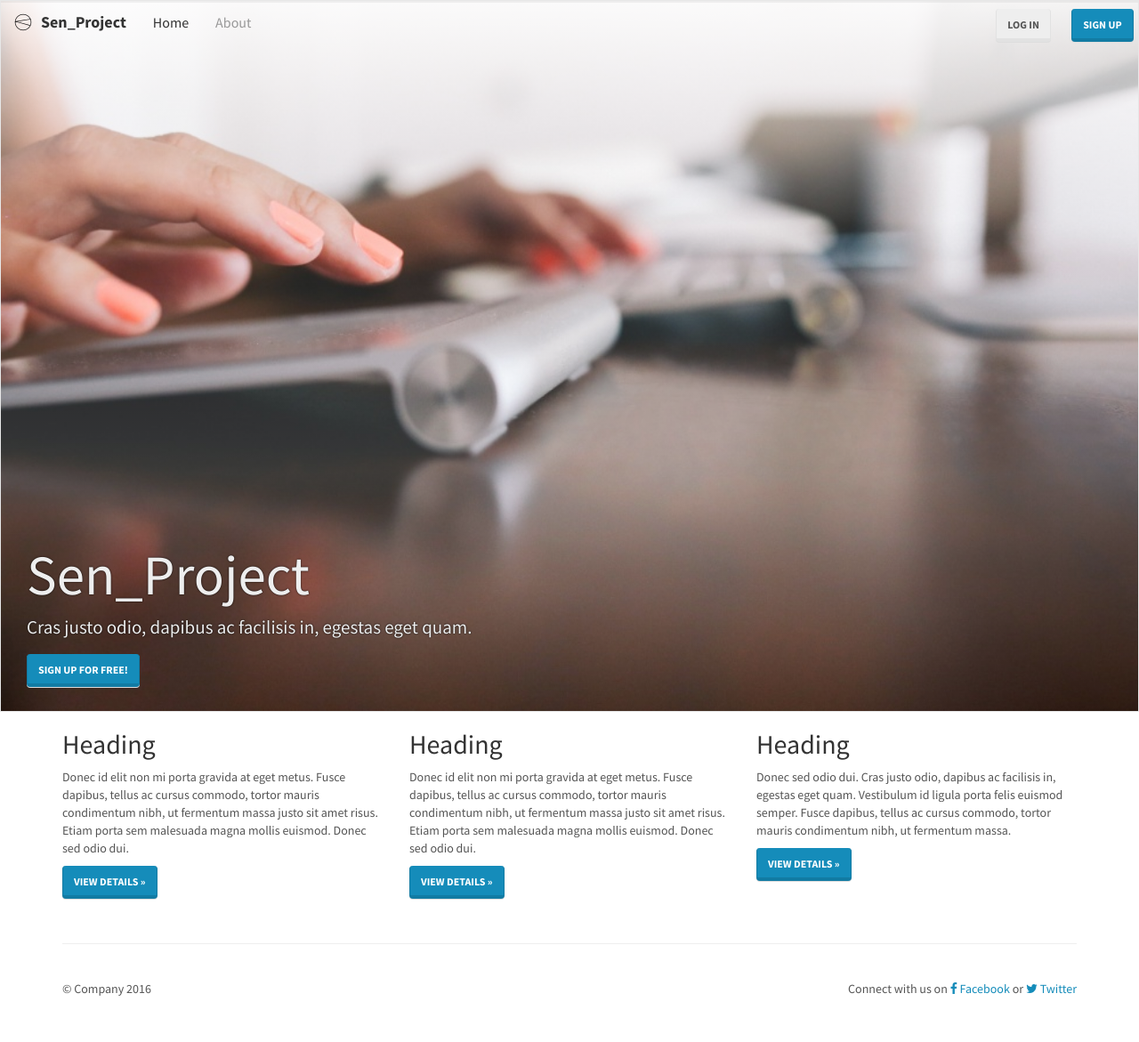
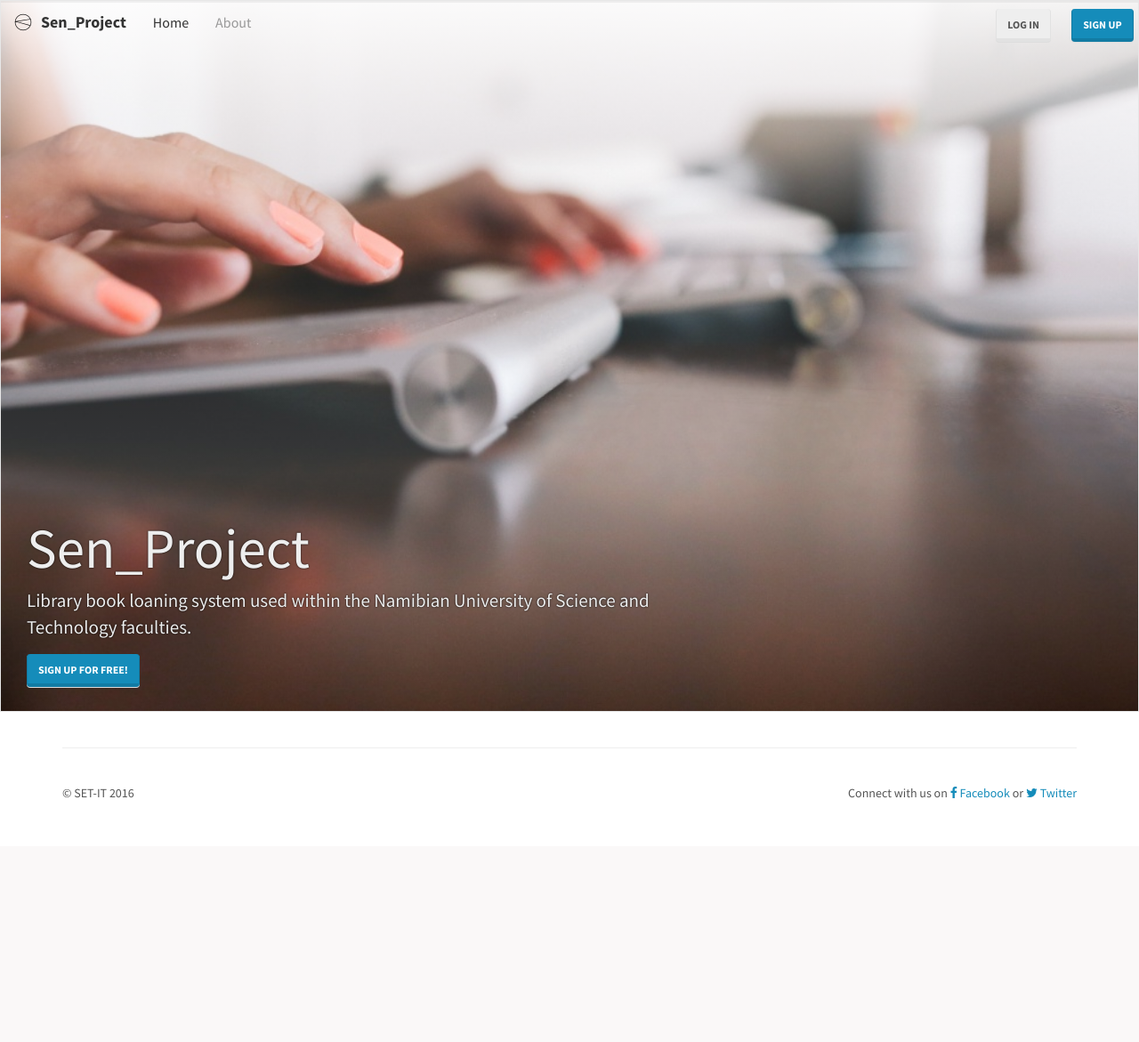
Before and after one commit to melkisedek/sen-project, a Django app: template src/templates/home.html in a window 1280 px wide. Shown: the whole page at 89% size. After the commit the page ends 897 px from the top, so only its background shows below. Run offline with Django 3.2, Linux system fonts and the light colour scheme; the template is opened without the code that fills it, so the values that code supplies are empty; some libraries are stand-ins or nearby versions.

Commit message:
Changed footer and removed unnecessary headings
Changed footer to contain our company name. Remove heading on
home page that were created by the template.

```diff
--- a/src/templates/base.html
+++ b/src/templates/base.html
@@ -114,7 +114,7 @@
             <div class="footer">
         <div class="row">
           <div class="col-lg-6">
-              <p>&copy; Company {% now 'Y' %}</p>
+              <p>&copy; SET-IT {% now 'Y' %}</p>
           </div>
           <div class="col-lg-6 text-right">
             Connect with us on
--- a/src/templates/home.html
+++ b/src/templates/home.html
@@ -24,7 +24,7 @@
       <div class="row">
         <div class="col-md-8 col-sm-8">
           <h1>{% include "_brandname.html" %}</h1>
-          <p>Cras justo odio, dapibus ac facilisis in, egestas eget quam.</p>
+          <p>Library book loaning system used within the Namibian University of Science and Technology faculties.</p>
 	  <a class="btn btn-primary" href="{% url 'accounts:signup' %}" role="button">Sign up for Free!</a>
         </div>
         <div class="col-md-4 col-sm-4">
@@ -36,29 +36,6 @@
 {% endblock splash %}
 
 {% block container %}
-<!-- Benefits of the Django application -->
-<a name="about"></a>
-
-<div class="container">
-  <div class="row">
-    <div class="col-lg-4">
-      <h2>Heading</h2>
-      <p>Donec id elit non mi porta gravida at eget metus. Fusce dapibus, tellus ac cursus commodo, tortor mauris condimentum nibh, ut fermentum massa justo sit amet risus. Etiam porta sem malesuada magna mollis euismod. Donec sed odio dui. </p>
-      <p><a class="btn btn-primary" href="#" role="button">View details &raquo;</a></p>
-    </div>
-    <div class="col-lg-4">
-      <h2>Heading</h2>
-      <p>Donec id elit non mi porta gravida at eget metus. Fusce dapibus, tellus ac cursus commodo, tortor mauris condimentum nibh, ut fermentum massa justo sit amet risus. Etiam porta sem malesuada magna mollis euismod. Donec sed odio dui. </p>
-      <p><a class="btn btn-primary" href="#" role="button">View details &raquo;</a></p>
-    </div>
-    <div class="col-lg-4">
-      <h2>Heading</h2>
-      <p>Donec sed odio dui. Cras justo odio, dapibus ac facilisis in, egestas eget quam. Vestibulum id ligula porta felis euismod semper. Fusce dapibus, tellus ac cursus commodo, tortor mauris condimentum nibh, ut fermentum massa.</p>
-      <p><a class="btn btn-primary" href="#" role="button">View details &raquo;</a></p>
-    </div>
-  </div>
-</div>
-
 {% endblock container %}
 
 {% block scripts %}
```
